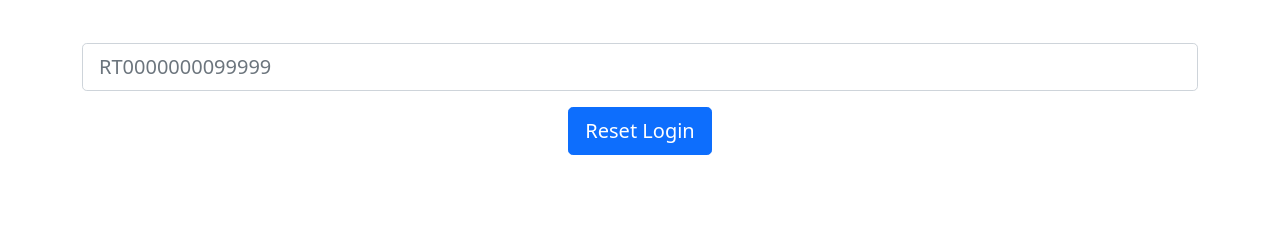
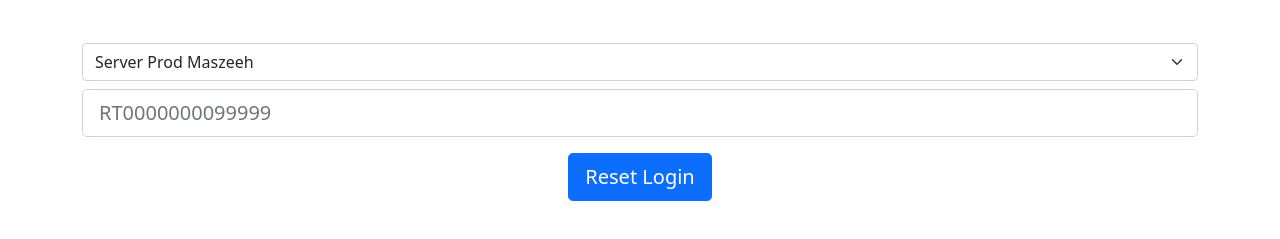
Before and after one commit to rehanarroihan/rms-reset-login-web, a plain HTML site: page index.html in a window 1280 px wide. Shown: the part 157-396 px from the top of the page. Drawn offline with nearby package versions, Linux system fonts and the light colour scheme.

Commit message:
select server mode

```diff
--- a/index.html
+++ b/index.html
@@ -20,7 +20,11 @@
   <div class="container">
     <div class="text-center mt-5">
       <h1>Masukkan Kode Kios RMS</h1>
-      <div class="mt-5 mb-3">
+      <select id="selectServer" class="form-select mt-5 mb-2" aria-label="Default select example">
+        <option selected value="1">Server Prod Maszeeh</option>
+        <option value="2">Server Dev Maszeeh</option>
+      </select>
+      <div class="mb-3">
         <input type="text" class="form-control form-control-lg" id="etUsername" placeholder="RT0000000099999">
       </div>
       <div class="alert alert-secondary" role="alert" id="alert">
@@ -64,7 +68,8 @@
       $("#btnReset").hide();
 
       axios.post("https://multazamgsd.com/jmyr-api/rms/reset-login", {
-        username: $("#etUsername").val()
+        username: $("#etUsername").val(),
+        server: $("#selectServer").val(),
       }).then(function (response) {
         $("#alert").show()
         $("#alert").html(response.data.message)
```
